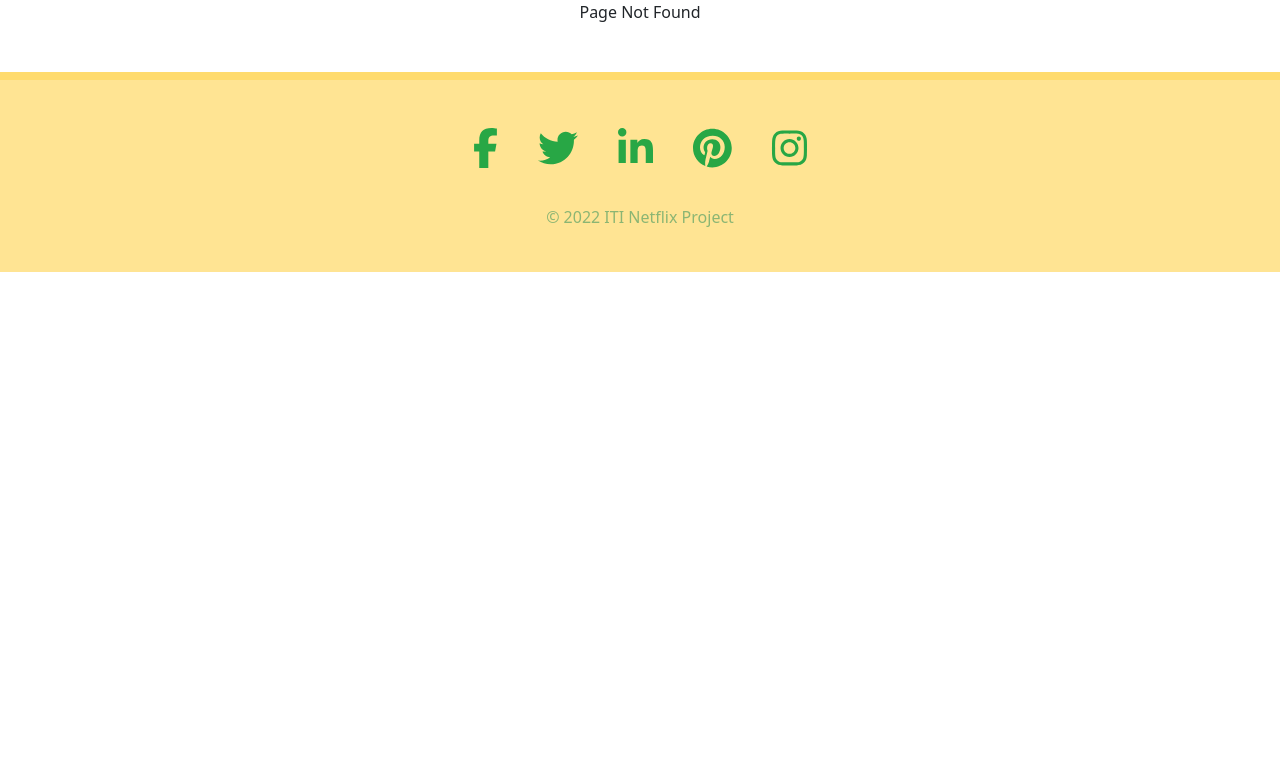
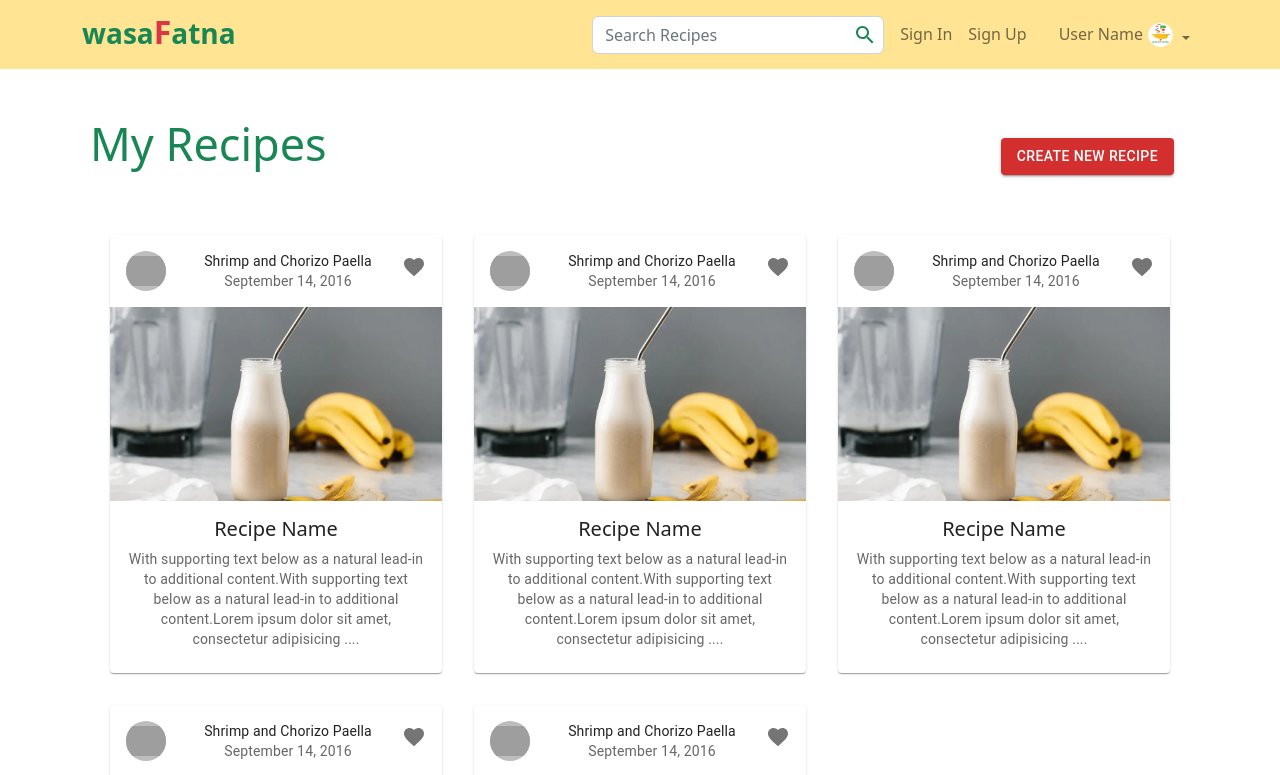
Before and after one commit to nadaalsnosy/Wasafatna, a React (Create React App) app in the folder frontend/: page /myRecipes in a window 1280 px wide. Before the commit this address had no page. Shown: the top 775 px of the page. Built offline with nearby package versions, Linux system fonts and the light colour scheme; grey boxes are pictures that could not be loaded.

Commit message:
fix some routs

```diff
--- a/frontend/src/App.js
+++ b/frontend/src/App.js
@@ -32,8 +32,8 @@ const App = () => {
                 <Route element={<RequireLoggedAut />}>
                   <Route path="/api/*" element={<Login />} />
                 </Route>
-                <Route path="/home/*" element={<RecipesModule />} />
-                <Route path="/" element={<Navigate to="/home" />} />
+                <Route path="/*" element={<RecipesModule />} />
+                {/* <Route path="/" element={<Navigate to="/home" />} /> */}
                 <Route path="*" element={<NotFound />} />
 
                 {/* <Route path="/" element={<Home />} /> */}
--- a/frontend/src/components/RecipeCard.jsx
+++ b/frontend/src/components/RecipeCard.jsx
@@ -25,7 +25,7 @@ const RecipeCard = () => {
     magni minus ullam. Porro.`;
   return (
     <div className="m-auto m-md-0 col-md-6 col-lg-4 p-3">
-      <Link to={"recipe"}>
+      <Link to={"/recipe"}>
         <Card sx={{ maxWidth: 345 }} className="text-center recipe-card">
           <CardHeader
             avatar={
--- a/frontend/src/context/RecipesModule.jsx
+++ b/frontend/src/context/RecipesModule.jsx
@@ -57,7 +57,7 @@ const RecipesModule = () => {
         <Route path="/profile" element={<Profile />} />
         <Route path="/favourite" element={<Favourite />} />
         <Route path="/myRecipes" element={<UserRecipes />} />
-        <Route path="/myRecipes/createRecipe" element={<CreateRecipe />} />
+        <Route path="/createRecipe" element={<CreateRecipe />} />
 
         {/* </Route> */}
       </Routes>
--- a/frontend/src/pages/UserRecipes.jsx
+++ b/frontend/src/pages/UserRecipes.jsx
@@ -13,12 +13,11 @@ const UserRecipes = () => {
             <h1 className="fs-45 text-start my-5 mx-2 text-success">
               My Recipes
             </h1>
-            <Link to={"createRecipe"}>
+            <Link to={"/createRecipe"}>
               <Button
                 className="mb-3 m-md-0 me-md-4"
                 variant="contained"
                 color="error"
-                // onClick={handleChangeEditCond}
               >
                 Create New Recipe
               </Button>
```
